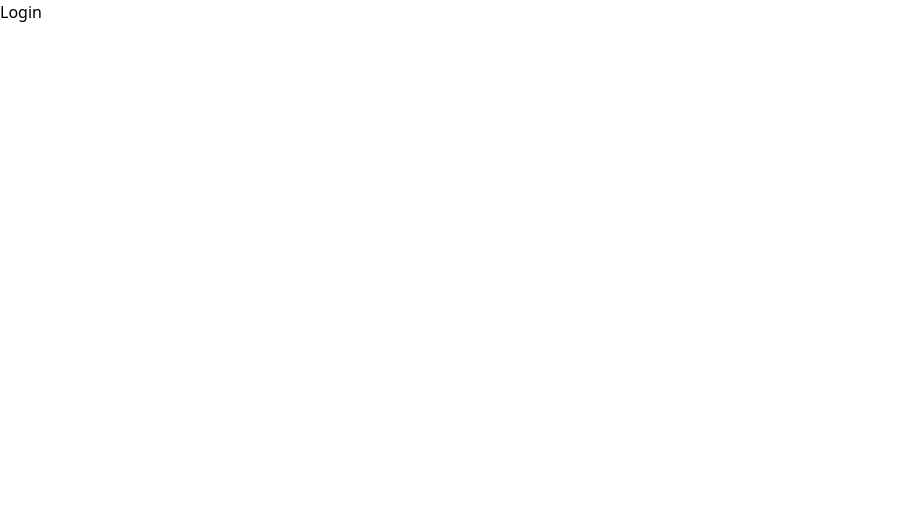
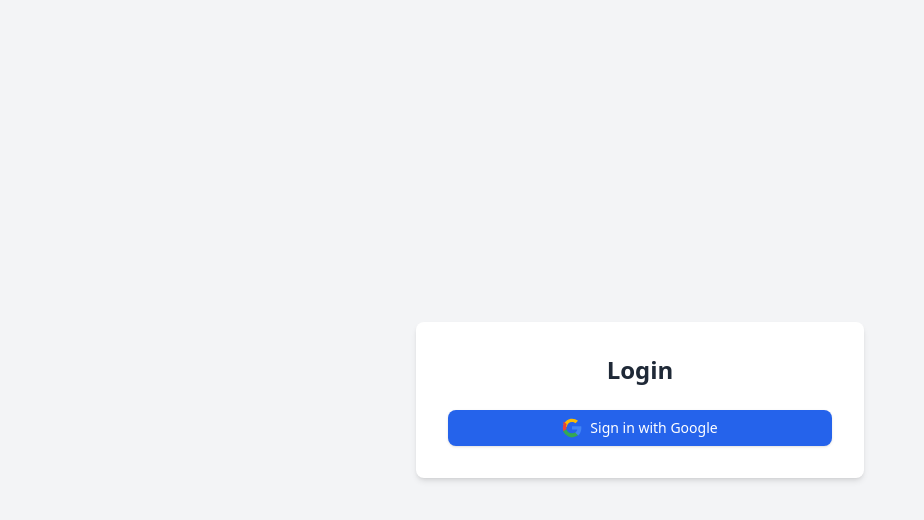
Before and after one commit to S-KABILAN/resumeBuilder, a React (Vite) app in the folder frontend/: page /login in a window 1280 px wide. Shown: the top 520 px of the page, without its empty margins (0-924 px from the left). Built offline with nearby package versions, Linux system fonts and the light colour scheme.

Commit message:
UI-Update

```diff
--- a/frontend/src/pages/Login.jsx
+++ b/frontend/src/pages/Login.jsx
@@ -12,9 +12,41 @@ const LoginPage = () => {
   };
 
   return (
-    <div>
-      <h1>Login</h1>
-      <GoogleAuth onAuthSuccess={handleAuthSuccess} />
+    <div className="flex min-h-screen items-center justify-center bg-gray-100 px-6">
+      <div className="w-full max-w-md rounded-lg bg-white shadow-md p-8">
+        <h1 className="text-2xl font-bold text-gray-800 mb-6 text-center">
+          Login
+        </h1>
+        <button
+          onClick={handleAuthSuccess}
+          className="flex items-center justify-center w-full px-4 py-2 text-sm font-medium text-white bg-blue-600 rounded-lg shadow hover:bg-blue-700 focus:outline-none focus:ring-2 focus:ring-blue-500"
+        >
+          <svg
+            className="h-5 w-5 mr-2"
+            xmlns="http://www.w3.org/2000/svg"
+            viewBox="0 0 48 48"
+            fill="none"
+          >
+            <path
+              d="M24 9.5c3.2 0 6.1 1.2 8.3 3.3l6.2-6.2C34.4 3.4 29.4 1.5 24 1.5 14.7 1.5 6.7 7.8 3.5 16.1l7.5 5.8C12.5 14 17.6 9.5 24 9.5z"
+              fill="#fbbc04"
+            />
+            <path
+              d="M24 46.5c6.1 0 11.6-2.3 15.8-6.1l-7.4-6.3c-2.3 1.7-5.3 2.7-8.5 2.7-6.5 0-12-4.6-13.9-10.7l-7.6 5.9C6.5 38.9 14.7 46.5 24 46.5z"
+              fill="#34a853"
+            />
+            <path
+              d="M46.5 24c0-1.4-.1-2.9-.4-4.2H24v8h12.7c-.6 3.2-2.4 5.9-4.9 7.8l7.4 6.3C43.2 38 46.5 31.5 46.5 24z"
+              fill="#4285f4"
+            />
+            <path
+              d="M3.5 16.1C2.5 18.7 2 21.3 2 24s.5 5.3 1.5 7.9l7.6-5.9c-.6-1.8-1-3.7-1-5.9 0-2 .4-4 1-5.9l-7.6-5.9z"
+              fill="#ea4335"
+            />
+          </svg>
+          Sign in with Google
+        </button>
+      </div>
     </div>
   );
 };
```
